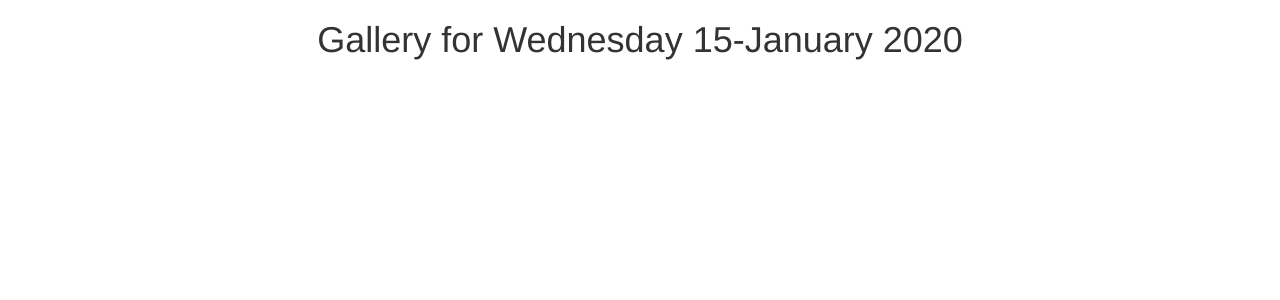
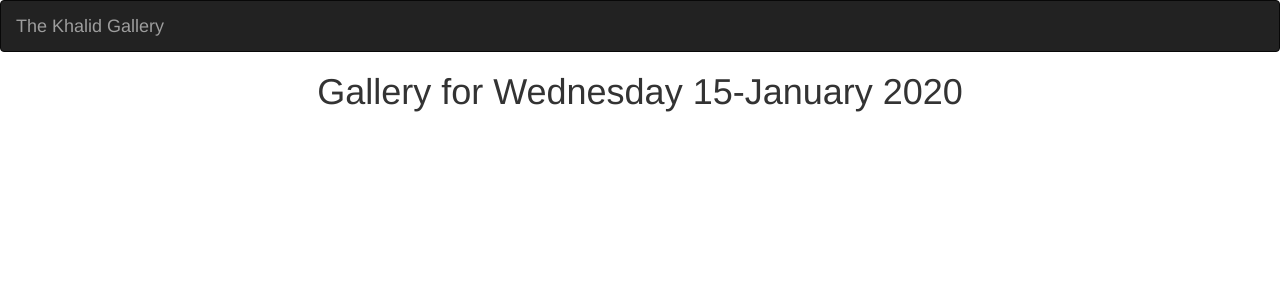
Before and after one commit to Alikhalid2020/Khalid-gallery, a Django app: template gallery/templates/all-images/base.html in a window 1280 px wide. Shown: the top 300 px of the page. Run offline with Django 3.2, Linux system fonts and the light colour scheme; the template is opened without the code that fills it: most values are stand-ins (such as "Sample title", 1, 10 or a date in 2020); some libraries are stand-ins or nearby versions.

Commit message:
added navbar.html

```diff
--- a/gallery/templates/all-images/base.html
+++ b/gallery/templates/all-images/base.html
@@ -1,4 +1,5 @@
 {% load bootstrap3 %}
+{% load static%}
 <!DOCTYPE html>
 <html>
 
@@ -17,6 +18,8 @@
 </head>
 
 <body>
+    {% include "navbar.html" %}
+
     {% block content %} <h1 class='text-center'>Gallery for {{date|date:"l d-F Y"}}</h1> {%endblock%}
 
     {% block scripts %}
--- /dev/null
+++ b/gallery/templates/navbar.html
@@ -0,0 +1,17 @@
+<!DOCTYPE html>
+<html lang="en">
+<head>
+
+  <meta charset="utf-8">
+  <meta name="viewport" content="width=device-width, initial-scale=1">
+</head>
+<body>
+<nav class="navbar navbar-inverse">
+  <div class="container-fluid">
+    <div class="navbar-header">
+      <a class="navbar-brand" href="{% url 'GalleryToday' %}">The Khalid Gallery</a>
+    </div>
+  </div>
+</nav>
+</body>
+</html>
```
